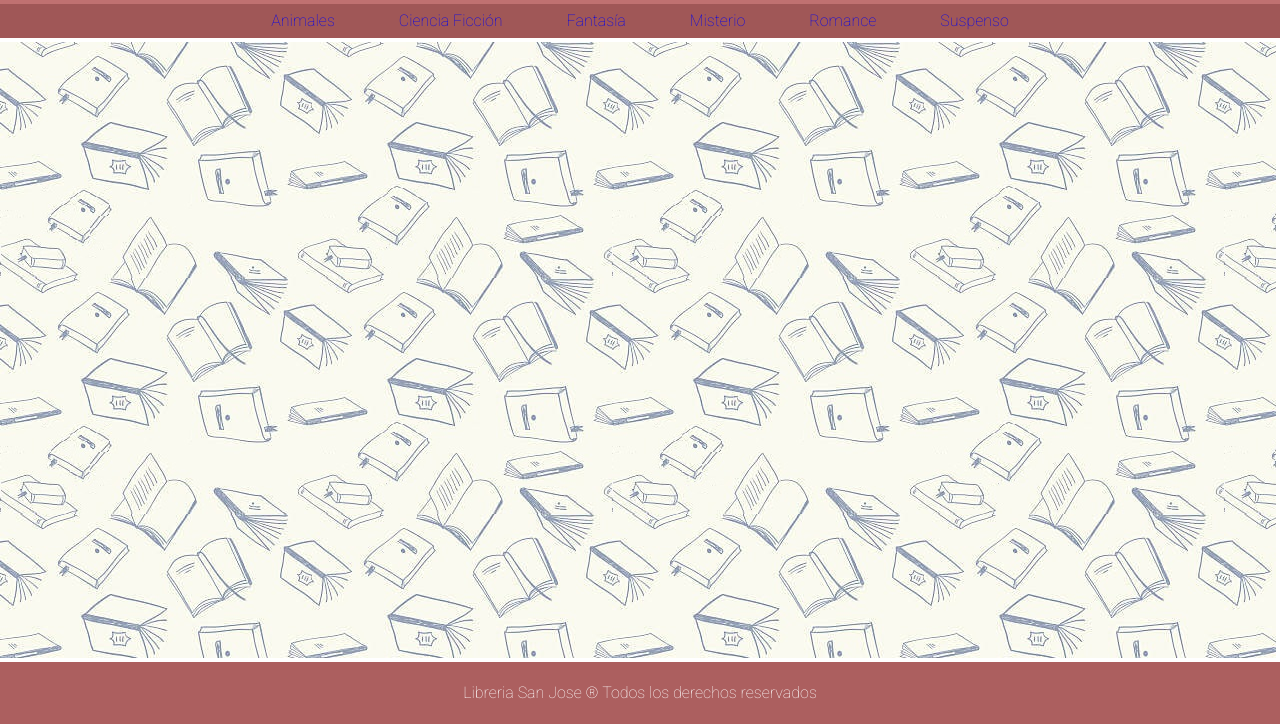
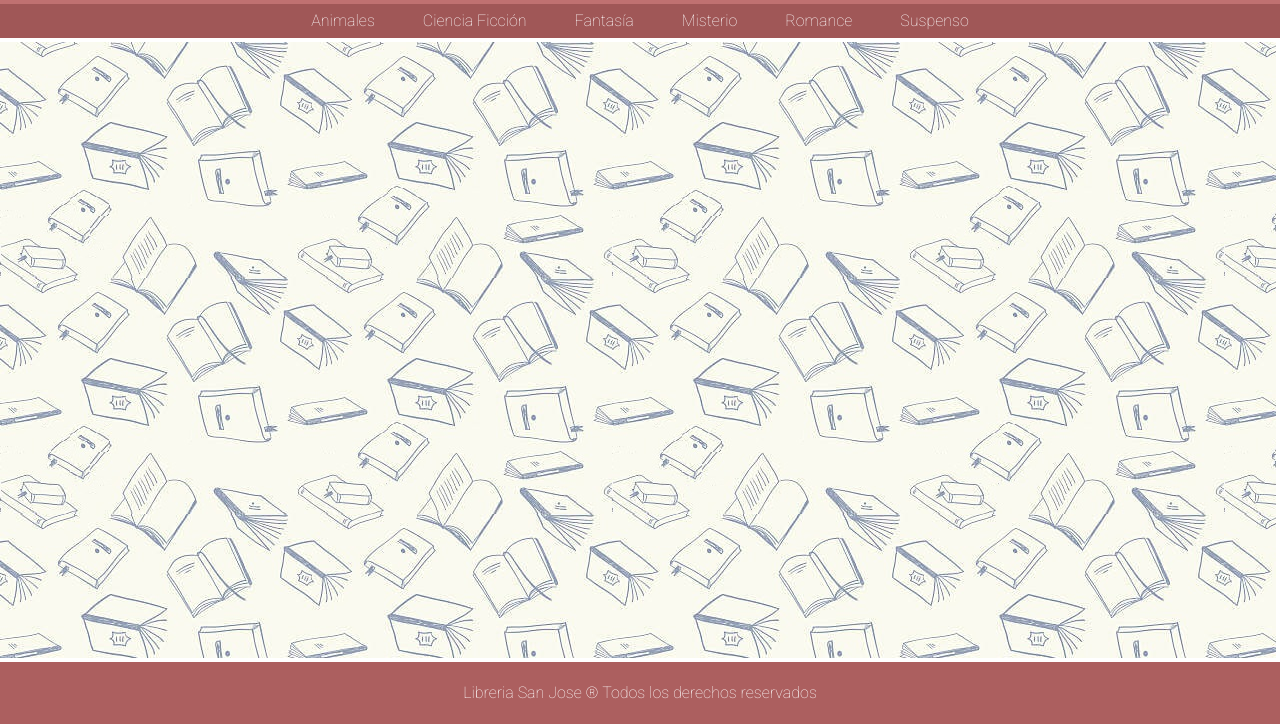
Before and after one commit to J33sus/Simple-Library, a plain HTML site: page index.html in a window 1280 px wide. Shown: the part 76-800 px from the top of the page. Drawn offline with Linux system fonts and the light colour scheme.

Commit message:
Remove <a> tag from menu

```diff
--- a/css/styles.css
+++ b/css/styles.css
@@ -48,7 +48,8 @@
 }
 
 .navbar-menu--option {
-	padding: 8px 16px;
+	cursor: pointer;
+	padding: 8px 24px;
 	text-transform: capitalize;
 	color: #fff;
 	text-align: center;
@@ -56,19 +57,9 @@
 	font-family: 'Roboto', sans-serif;
 }
 
-.navbar-menu--option-link {
-	padding: 8px 16px;
-	text-decoration: none;
-}
-
 .navbar-menu--option:hover {
 	background: rgb(172, 95, 95);
 }
-
-.navbar-menu--option-link:active, .navbar-menu--option-link:visited {
-	color: #fff;
-}
-
 
 .search-book--label {
 	position: relative;
--- a/index.html
+++ b/index.html
@@ -28,12 +28,12 @@
 		</div>
 		<nav class="header-navbar">
 			<ul class="navbar-menu">
-				<li class="navbar-menu--option"><a onclick="bookSearchCategory('animals')" class="navbar-menu--option-link" href="#">Animales</a></li>
-				<li class="navbar-menu--option"><a onclick="bookSearchCategory('fiction')" class="navbar-menu--option-link" href="#">Ciencia ficción</a></li>
-				<li class="navbar-menu--option"><a onclick="bookSearchCategory('fantasy')" class="navbar-menu--option-link" href="#">Fantasía</a></li>
-				<li class="navbar-menu--option"><a onclick="bookSearchCategory('mystery')" class="navbar-menu--option-link" href="#">Misterio</a></li>
-				<li class="navbar-menu--option"><a onclick="bookSearchCategory('love')" class="navbar-menu--option-link" href="#">Romance</a></li>
-				<li class="navbar-menu--option"><a onclick="bookSearchCategory('suspense')" class="navbar-menu--option-link" href="#">Suspenso</a></li>
+				<li class="navbar-menu--option" onclick="bookSearchCategory('animals')">Animales</li>
+				<li class="navbar-menu--option" onclick="bookSearchCategory('fiction')">Ciencia ficción</li>
+				<li class="navbar-menu--option" onclick="bookSearchCategory('fantasy')">Fantasía</li>
+				<li class="navbar-menu--option" onclick="bookSearchCategory('mystery')">Misterio</li>
+				<li class="navbar-menu--option" onclick="bookSearchCategory('love')">Romance</li>
+				<li class="navbar-menu--option" onclick="bookSearchCategory('suspense')">Suspenso</li>
 			</ul>
 		</nav>
 	</header>
```
Also changed, not shown: css/styles.min.css.
